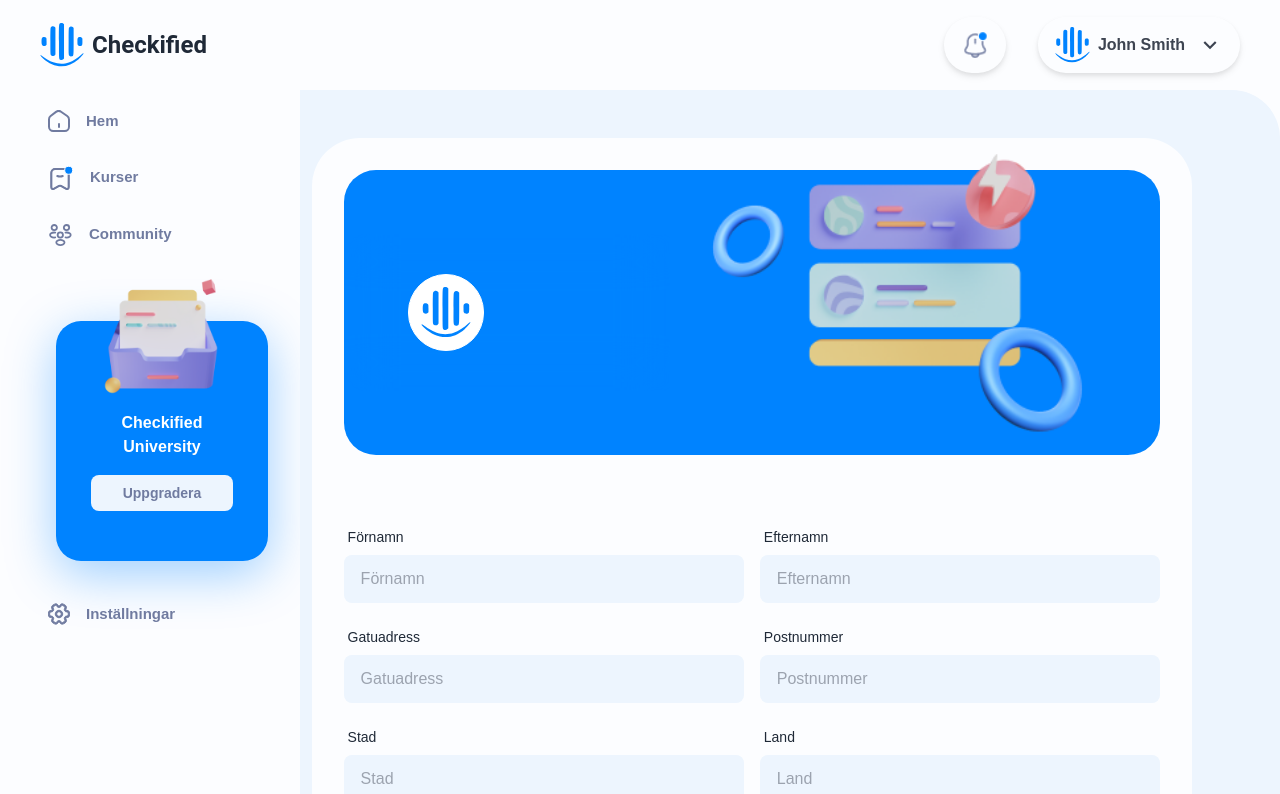
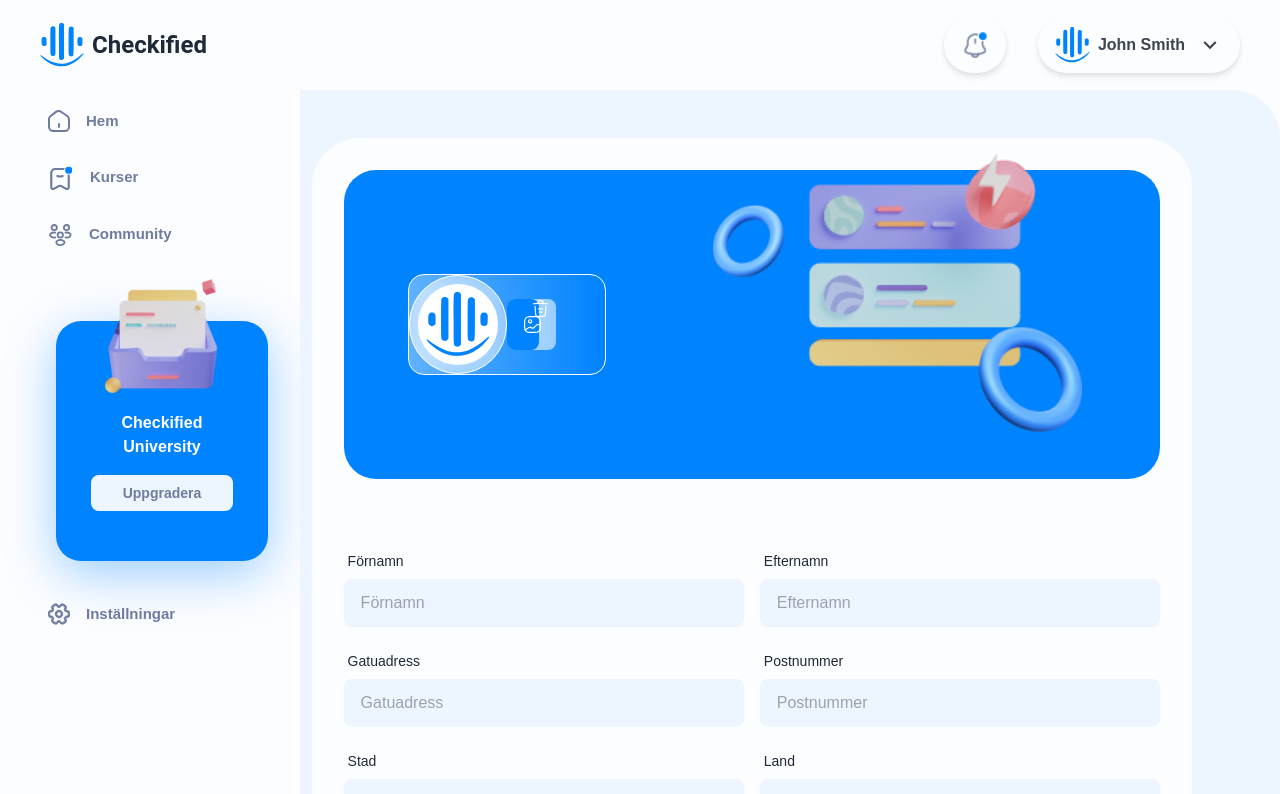
Before and after one commit to Aryansavaj/Projrcts, a Next.js app: page /profile_setting_pop in a window 1280 px wide. Shown: the top 794 px of the page. Built offline with nearby package versions, Linux system fonts and the light colour scheme.

Commit message:
Update index.tsx and globals.scss

```diff
--- a/pages/profile_setting_pop/index.tsx
+++ b/pages/profile_setting_pop/index.tsx
@@ -22,28 +22,105 @@
 
   return (
     <Layout headTitle={profiledata.metaData.title}>
-
       <section className="">
         <div className="p-8 lg:p-8 bg-base-100 rounded-[3rem] gap-8 ">
           <section className=" bg-primary rounded-[2rem] py-12 lg:py-16 text-white relative mb-16 isolate">
             <div className="w-full lg:w-2/5  p-8 lg:px-16 lg:py-10 rounded-tl-3xl rounded-bl-3xl backdrop-blur-xl lg:mr-auto mt-40 lg:mt-0">
-
               <ScrollReveal>
                 <div className="form_benner_wrap">
-                <div className="form_benner_logo">
-                    <div className="bg-white p-1 rounded-full w-fit border border-white">
+                  <div className="grid grid-cols-2 place-content-center form_benner_logo first-letter border border-white rounded-2xl">
+                    <div className="bg-white p-2 rounded-full w-fit border border-white form_inner_logo ">
                       <div className="bg-white rounded-full w-fit p-2">
                         <Image
                           className="svg-primary"
                           src="/logo.svg"
                           alt="checkified"
-                                height={50}
-                                width={50}
+                          height={80}
+                          width={80}
                         />
                       </div>
                     </div>
+                    <div className="grid grid-cols-2 place-content-center">
+                      <div className="form_benner_icon grid grid-cols-2 place-content-center rounded-lg">
+                        <div className="form_inner_icon_1 bg-primary rounded-lg p-4">
+                          <svg
+                            width="19"
+                            height="19"
+                            viewBox="0 0 19 19"
+                            fill="none"
+                            xmlns="http://www.w3.org/2000/svg"
+                          >
+                            <path
+                              d="M7.12498 17.4172H11.875C15.8333 17.4172 17.4166 15.8338 17.4166 11.8755V7.1255C17.4166 3.16717 15.8333 1.58383 11.875 1.58383H7.12498C3.16665 1.58383 1.58331 3.16717 1.58331 7.1255V11.8755C1.58331 15.8338 3.16665 17.4172 7.12498 17.4172Z"
+                              stroke="white"
+                              stroke-width="1.17003"
+                              stroke-linecap="round"
+                              stroke-linejoin="round"
+                            />
+                            <path
+                              d="M7.12502 7.91716C7.99947 7.91716 8.70835 7.20827 8.70835 6.33382C8.70835 5.45937 7.99947 4.75049 7.12502 4.75049C6.25057 4.75049 5.54169 5.45937 5.54169 6.33382C5.54169 7.20827 6.25057 7.91716 7.12502 7.91716Z"
+                              stroke="white"
+                              stroke-width="1.17003"
+                              stroke-linecap="round"
+                              stroke-linejoin="round"
+                            />
+                            <path
+                              d="M2.11371 15.0026L6.01662 12.3822C6.64204 11.9626 7.54454 12.0101 8.10662 12.493L8.36787 12.7226C8.98537 13.253 9.98288 13.253 10.6004 12.7226L13.8937 9.89638C14.5112 9.36596 15.5087 9.36596 16.1262 9.89638L17.4166 11.0047"
+                              stroke="white"
+                              stroke-width="1.17003"
+                              stroke-linecap="round"
+                              stroke-linejoin="round"
+                            />
+                          </svg>
                         </div>
-                <div className="form_benner_icon"></div>
+                        <div className="form_inner_icon_2">
+                          <svg
+                            width="19"
+                            height="19"
+                            viewBox="0 0 19 19"
+                            fill="none"
+                            xmlns="http://www.w3.org/2000/svg"
+                          >
+                            <path
+                              d="M16.6251 4.7343C13.9889 4.47305 11.3368 4.33847 8.69262 4.33847C7.12512 4.33847 5.55762 4.41764 3.99012 4.57597L2.37512 4.7343"
+                              stroke="white"
+                              stroke-width="1.17003"
+                              stroke-linecap="round"
+                              stroke-linejoin="round"
+                            />
+                            <path
+                              d="M6.72919 3.93453L6.90335 2.89745C7.03002 2.14537 7.12502 1.58328 8.46294 1.58328H10.5371C11.875 1.58328 11.9779 2.17703 12.0967 2.90537L12.2709 3.93453"
+                              stroke="white"
+                              stroke-width="1.17003"
+                              stroke-linecap="round"
+                              stroke-linejoin="round"
+                            />
+                            <path
+                              d="M14.923 7.23575L14.4085 15.2078C14.3214 16.4507 14.2501 17.4166 12.0414 17.4166H6.95888C4.75013 17.4166 4.67888 16.4507 4.59179 15.2078L4.07721 7.23575"
+                              stroke="white"
+                              stroke-width="1.17003"
+                              stroke-linecap="round"
+                              stroke-linejoin="round"
+                            />
+                            <path
+                              d="M8.17804 13.0627H10.8143"
+                              stroke="white"
+                              stroke-width="1.17003"
+                              stroke-linecap="round"
+                              stroke-linejoin="round"
+                            />
+                            <path
+                              d="M7.52063 9.89575H11.479"
+                              stroke="white"
+                              stroke-width="1.17003"
+                              stroke-linecap="round"
+                              stroke-linejoin="round"
+                            />
+                          </svg>
+                        </div>
+                      </div>
+                    </div>
+                  </div>
                 </div>
               </ScrollReveal>
             </div>
--- a/styles/globals.scss
+++ b/styles/globals.scss
@@ -414,3 +414,20 @@
   height: unset !important;
   min-height: unset !important;
 }
+.form_inner_logo {
+  background: rgba(255, 255, 255, 0.4);
+  border: 1.5px solid #ffffff;
+  backdrop-filter: blur(7.5px);
+}
+.form_benner_logo {
+  background: linear-gradient(
+    90deg,
+    rgba(255, 255, 255, 0.38) 0%,
+    rgba(255, 255, 255, 0) 100%
+  ) !important;
+  backdrop-filter: blur(7.5px) !important;
+}
+.form_benner_icon {
+  background: rgba(255, 255, 255, 0.54);
+  backdrop-filter: blur(5.85015px);
+}
```
Lines whose indentation alone changed are shown as unchanged.
